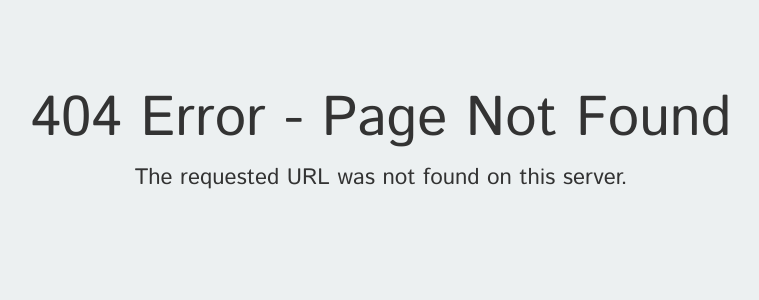
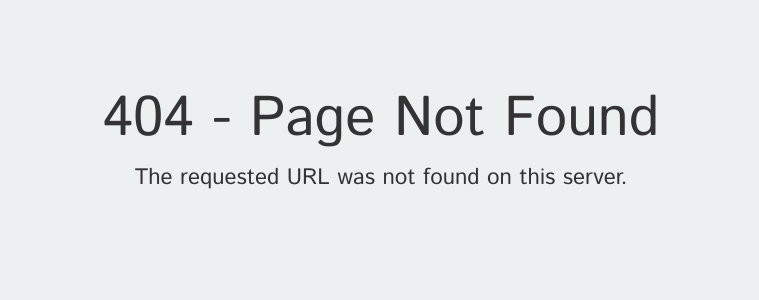
Before and after one commit to epochus/homepage, a Flask app: template homepage/templates/homepage/notfound.html in a window 1280 px wide. Shown: the part 165-465 px from the top of the page, without its empty margins (259-1018 px from the left). Run offline with Flask 2, Linux system fonts and the light colour scheme; the template is opened without the code that fills it, so the values that code supplies are empty; some libraries are stand-ins or nearby versions.

Commit message:
edited 404 message

```diff
--- a/homepage/templates/homepage/notfound.html
+++ b/homepage/templates/homepage/notfound.html
@@ -4,7 +4,7 @@
 
 {% block content %}
 <div class="error">
-  <h1>404 Error - Page Not Found</h1>
+  <h1>404 - Page Not Found</h1>
   <p>The requested URL was not found on this server.</p>
 </div>
 {% endblock %}
```
